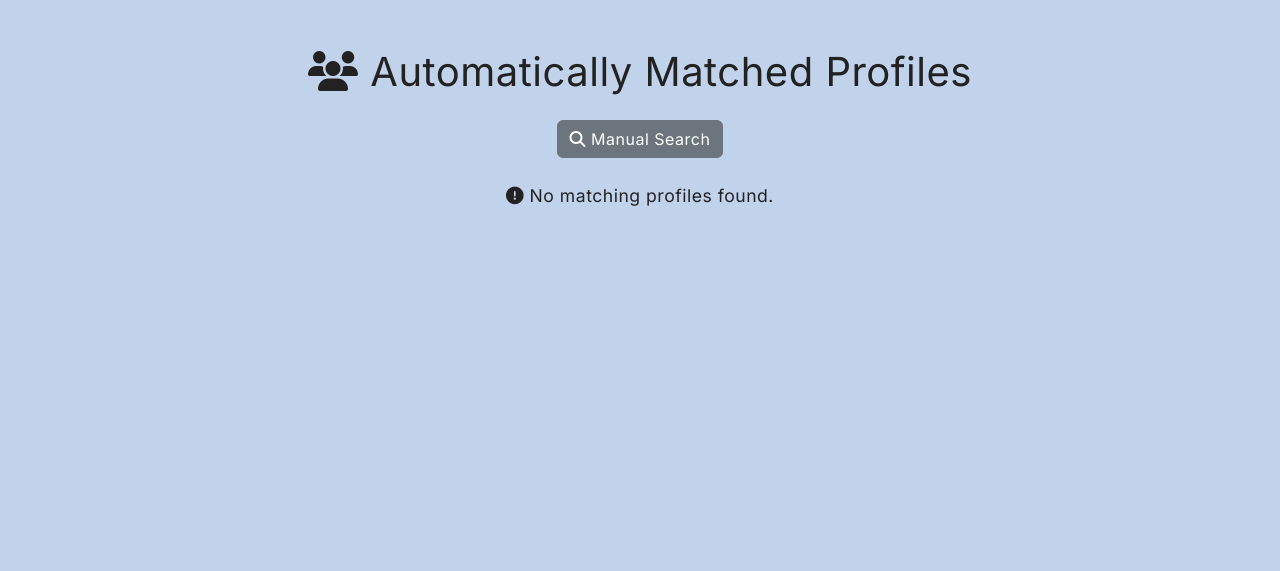
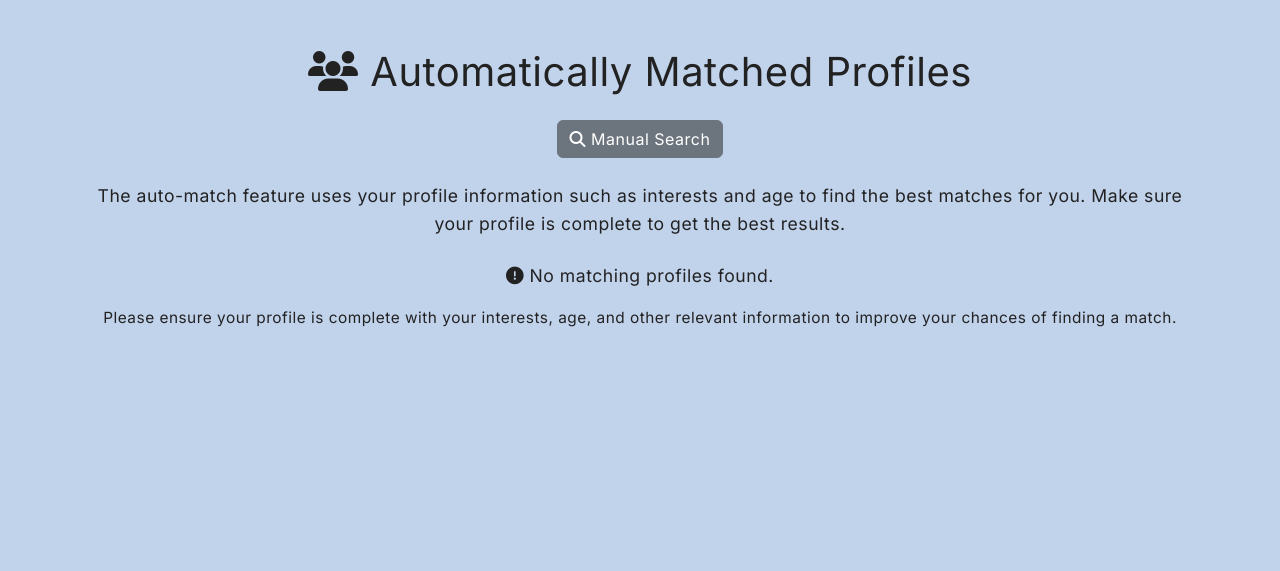
Before and after one commit to j0hanz/Team6-Feb25Hackathon, a Django app: page /match/auto-match/ in a window 1280 px wide. Shown: the part 66-637 px from the top of the page. Run offline with Django 5.2, Linux system fonts and the light colour scheme; some web fonts are replaced.

Commit message:
Enhance auto-match feature description and improve user guidance on profile completion

```diff
--- a/home/templates/home/auto_match.html
+++ b/home/templates/home/auto_match.html
@@ -14,6 +14,9 @@
          class="btn btn-secondary">
         <i class="fas fa-search"></i> Manual Search
       </a>
+    </div>
+    <div class="text-center mb-4">
+      The auto-match feature uses your profile information such as interests and age to find the best matches for you. Make sure your profile is complete to get the best results.
     </div>
     {% if profiles %}
       <h2 class="mt-5">
@@ -49,9 +52,12 @@
         {% endfor %}
       </div>
     {% else %}
-      <p class="text-center">
+      <div class="text-center">
         <i class="fas fa-exclamation-circle"></i> No matching profiles found.
-      </p>
+        <small class="d-block mt-3">
+          Please ensure your profile is complete with your interests, age, and other relevant information to improve your chances of finding a match.
+        </small>
+      </div>
     {% endif %}
   </div>
 {% endblock content %}
```
